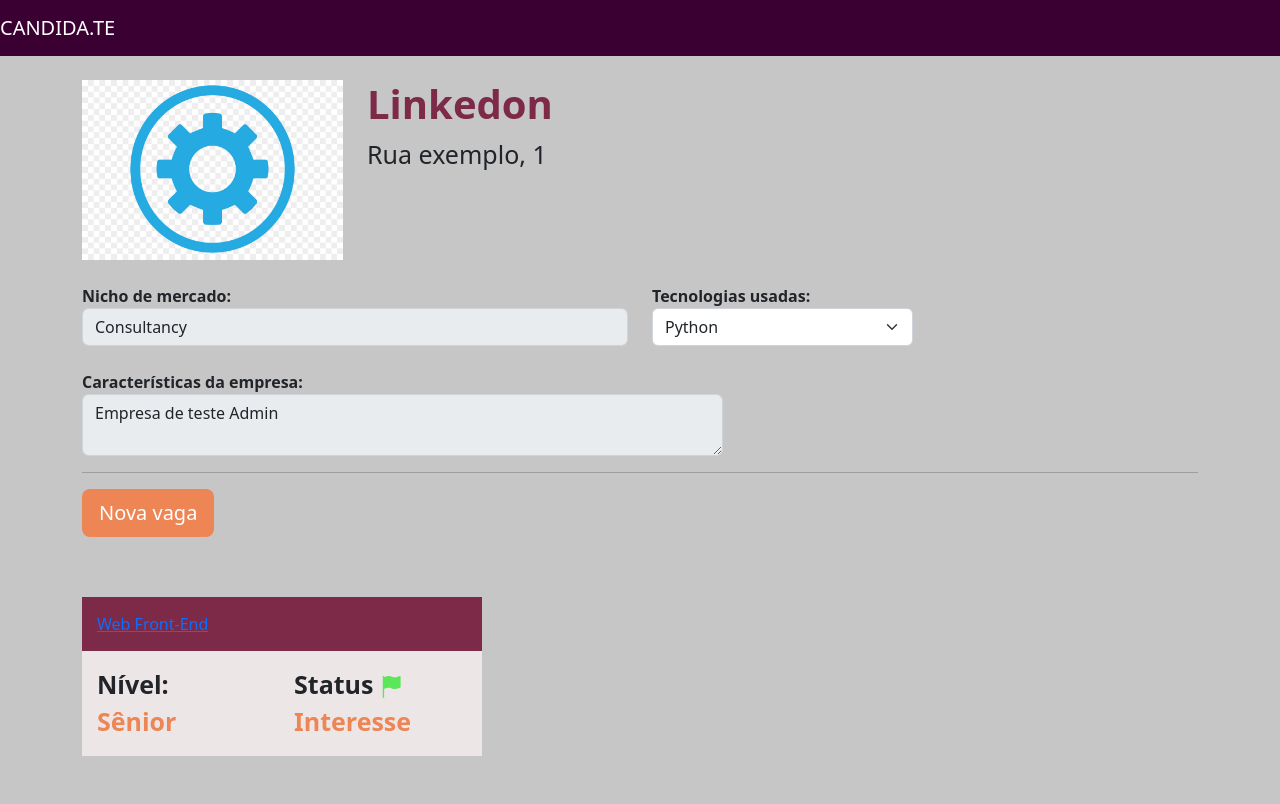
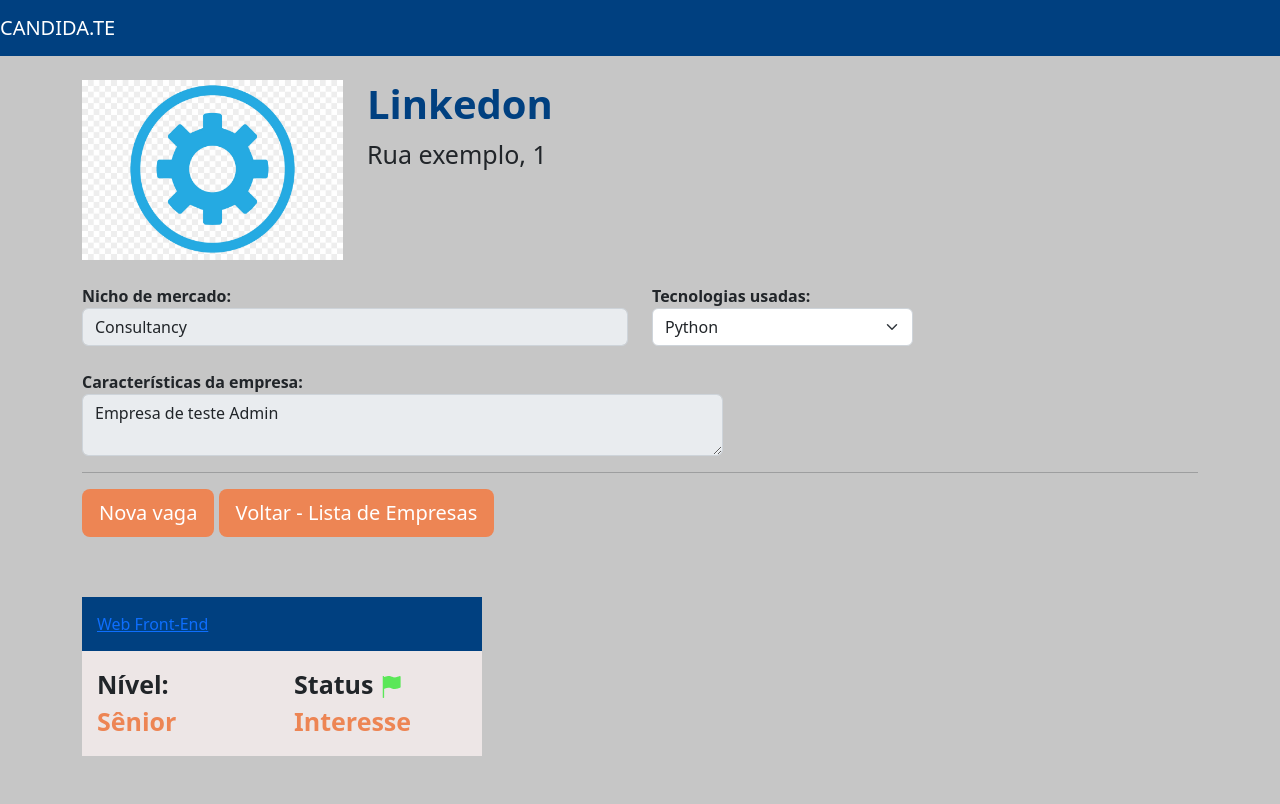
Before and after one commit to ThiagoJRosario/App_Candidate, a Django app: page /home/empresa/1 in a window 1280 px wide. Run offline with Django 4.2, Linux system fonts and the light colour scheme; data comes from the database, SQL or seed files in the repository; both versions use the stored data as it was after the commit.

Commit message:
improvements

```diff
--- a/empresa/templates/empresa_unica.html
+++ b/empresa/templates/empresa_unica.html
@@ -65,7 +65,7 @@
         <hr>
 
         <a data-bs-toggle="modal" data-bs-target="#exampleModal" class="btn btn-lg btn-orange">Nova vaga</a>
-
+        <a href="{% url 'empresa' %}"class="btn btn-lg btn-orange">Voltar - Lista de Empresas</a>
         <div class="row">
             {% for vaga in vagas %}
                 <div class="col-md">
@@ -194,7 +194,6 @@
                     </div>
                     <br>
                     <input type="submit" value="Nova Vaga" class="btn btn-lg btn-orange">
-
                 </form>
             </div>
 
--- a/empresa/templates/nova_empresa.html
+++ b/empresa/templates/nova_empresa.html
@@ -93,7 +93,7 @@
                     </div>
                     <br>
                     <input type="submit" value="Nova empresa" class="btn btn-lg btn-orange">
-
+                    <a href="{% url 'empresa' %}"class="btn btn-lg btn-orange">Voltar - Lista de Empresas</a>
                 </form>
             </div>
         </div>
--- a/templates/base.html
+++ b/templates/base.html
@@ -12,7 +12,7 @@
   <body>
 
     <nav class="navbar navbar-expand-lg navbar-dark bg-nav">
-        <a class="navbar-brand" href="#">CANDIDA.TE</a>
+        <a class="navbar-brand" href="{% url 'empresa' %}">CANDIDA.TE</a>
         <button class="navbar-toggler" type="button" data-toggle="collapse" data-target="#navbarNav" aria-controls="navbarNav" aria-expanded="false" aria-label="Toggle navigation">
             <span class="navbar-toggler-icon"></span>
         </button>
--- a/templates/static/base/css/base.css
+++ b/templates/static/base/css/base.css
@@ -5,6 +5,6 @@ body{
 }
 
 .bg-nav{
-    background-color: #3B0032 !important;
+    background-color: #004080 !important;
     padding: 10px;
 }
--- a/templates/static/empresa/css/empresa.css
+++ b/templates/static/empresa/css/empresa.css
@@ -1,6 +1,6 @@
 .titulo{
 
-    color: #7D2948;
+    color: #004080;
     font-weight: bold;
 
 }
@@ -27,7 +27,7 @@ label{
 }
 
 .header-vagas{
-    background-color: #7D2948;
+    background-color: #004080;
     padding: 15px;
     color: white
 }
--- a/templates/static/empresa/css/nova_empresa.css
+++ b/templates/static/empresa/css/nova_empresa.css
@@ -19,7 +19,7 @@
 
 .titulo{
 
-    color: #7D2948;
+    color: #004080;
 }
 
 .body-box{
```
Also changed, not shown: templates/static/empresa/css/empresas.css (+4 -4 lines), db.sqlite3, media/logo_empresa/logo_teste_Ekv6162.jpg (added).
